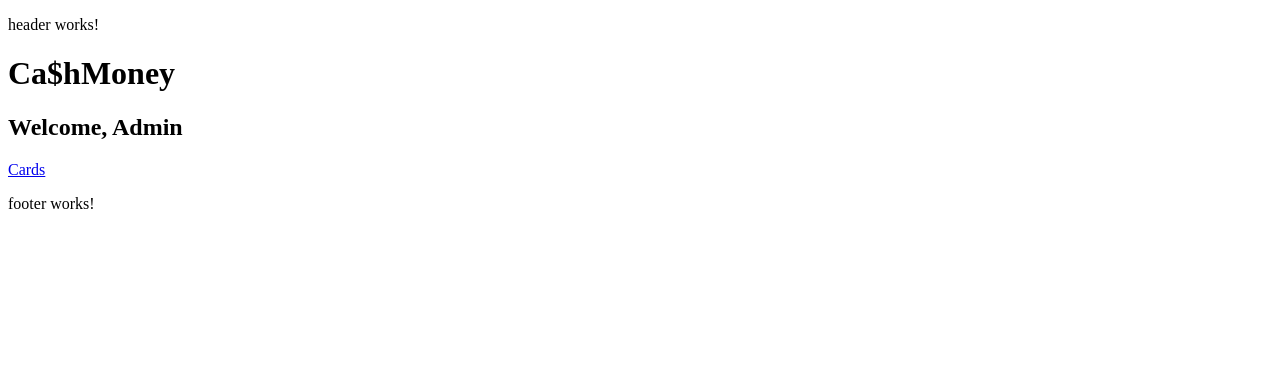
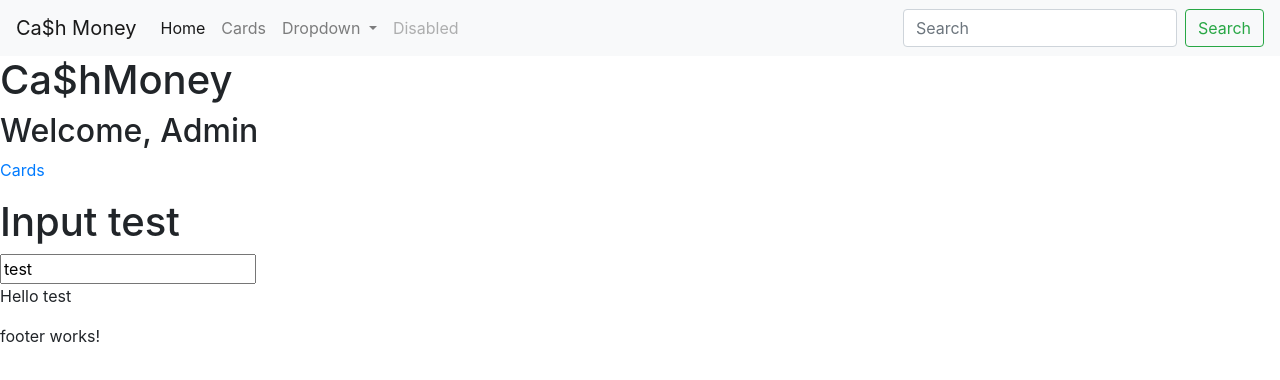
Before and after one commit to Utopian-CashMoney/ucm-ui-admin, an Angular app: page /cashmoney/admin/home in a window 1280 px wide. Shown: the top 380 px of the page. Built offline with nearby package versions, Linux system fonts and the light colour scheme.

Commit message:
imported bootstrap

```diff
--- a/angular.json
+++ b/angular.json
@@ -27,6 +27,7 @@
               "src/assets"
             ],
             "styles": [
+              "node_modules/bootstrap/dist/css/bootstrap.min.css",
               "src/styles.css"
             ],
             "scripts": []
--- a/package.json
+++ b/package.json
@@ -15,10 +15,13 @@
     "@angular/compiler": "~12.0.0",
     "@angular/core": "~12.0.0",
     "@angular/forms": "~12.0.0",
+    "@angular/localize": "~12.0.0",
     "@angular/platform-browser": "~12.0.0",
     "@angular/platform-browser-dynamic": "~12.0.0",
     "@angular/router": "~12.0.0",
+    "@ng-bootstrap/ng-bootstrap": "^9.0.0",
     "ajv": "^6.12.6",
+    "bootstrap": "^4.5.0",
     "rxjs": "~6.6.0",
     "tslib": "^2.1.0",
     "zone.js": "~0.11.4"
--- a/src/app/app.module.ts
+++ b/src/app/app.module.ts
@@ -8,6 +8,8 @@ import { LayoutComponent } from './layout/layout.component';
 import { HeaderComponent } from './layout/header/header.component';
 import { FooterComponent } from './layout/footer/footer.component';
 import { HomeComponent } from './home/home.component';
+import { FormsModule } from '@angular/forms';
+import { NgbModule } from '@ng-bootstrap/ng-bootstrap';
 
 @NgModule({
   declarations: [
@@ -20,7 +22,9 @@ import { HomeComponent } from './home/home.component';
   ],
   imports: [
     BrowserModule,
-    AppRoutingModule
+    AppRoutingModule,
+    FormsModule,
+    NgbModule
   ],
   providers: [],
   bootstrap: [AppComponent]
--- a/src/app/cards/cards.component.html
+++ b/src/app/cards/cards.component.html
@@ -1 +1 @@
-<p>cards works!</p>
+<p>Here are a bunch of cards and stuff</p>
--- a/src/app/home/home.component.html
+++ b/src/app/home/home.component.html
@@ -4,4 +4,10 @@
     <div>
         <p><a href="/cashmoney/admin/cards">Cards</a></p>
     </div>
+
+    <div>
+        <h1>Input test</h1>
+        <input [(ngModel)]="username" />
+        <p>Hello {{ username }}</p>
+    </div>
 </div>
--- a/src/app/home/home.component.ts
+++ b/src/app/home/home.component.ts
@@ -6,10 +6,12 @@ import { Component, OnInit } from '@angular/core';
   styleUrls: ['./home.component.css']
 })
 export class HomeComponent implements OnInit {
+  username: string = "test";
 
   constructor() { }
 
   ngOnInit(): void {
+    debugger;
   }
 
 }
--- a/src/app/layout/header/header.component.html
+++ b/src/app/layout/header/header.component.html
@@ -1 +1,35 @@
-<p>header works!</p>
+<nav class="navbar navbar-expand-lg navbar-light bg-light">
+    <a class="navbar-brand" href="#">Ca$h Money</a>
+    <button class="navbar-toggler" type="button" data-toggle="collapse" data-target="#navbarSupportedContent" aria-controls="navbarSupportedContent" aria-expanded="false" aria-label="Toggle navigation">
+      <span class="navbar-toggler-icon"></span>
+    </button>
+
+    <div class="collapse navbar-collapse" id="navbarSupportedContent">
+      <ul class="navbar-nav mr-auto">
+        <li class="nav-item active">
+          <a class="nav-link" href="#">Home <span class="sr-only">(current)</span></a>
+        </li>
+        <li class="nav-item">
+            <a class="nav-link" href="/cashmoney/admin/cards">Cards</a>
+        </li>
+        <li class="nav-item dropdown">
+          <a class="nav-link dropdown-toggle" href="#" id="navbarDropdown" role="button" data-toggle="dropdown" aria-haspopup="true" aria-expanded="false">
+            Dropdown
+          </a>
+          <div class="dropdown-menu" aria-labelledby="navbarDropdown">
+            <a class="dropdown-item" href="#">Action</a>
+            <a class="dropdown-item" href="#">Another action</a>
+            <div class="dropdown-divider"></div>
+            <a class="dropdown-item" href="#">Something else here</a>
+          </div>
+        </li>
+        <li class="nav-item">
+          <a class="nav-link disabled" href="#">Disabled</a>
+        </li>
+      </ul>
+      <form class="form-inline my-2 my-lg-0">
+        <input class="form-control mr-sm-2" type="search" placeholder="Search" aria-label="Search">
+        <button class="btn btn-outline-success my-2 my-sm-0" type="submit">Search</button>
+      </form>
+    </div>
+  </nav>
--- a/src/polyfills.ts
+++ b/src/polyfills.ts
@@ -1,3 +1,7 @@
+/***************************************************************************************************
+ * Load `$localize` onto the global scope - used if i18n tags appear in Angular templates.
+ */
+import '@angular/localize/init';
 /**
  * This file includes polyfills needed by Angular and is loaded before the app.
  * You can add your own extra polyfills to this file.
```
Also changed, not shown: 1 other file (tests, documents, lock files or other folders).
